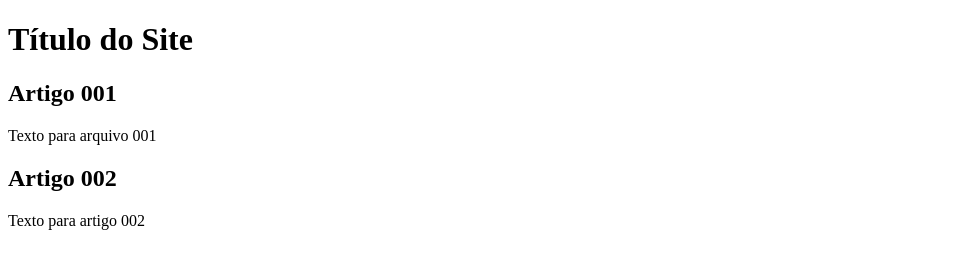
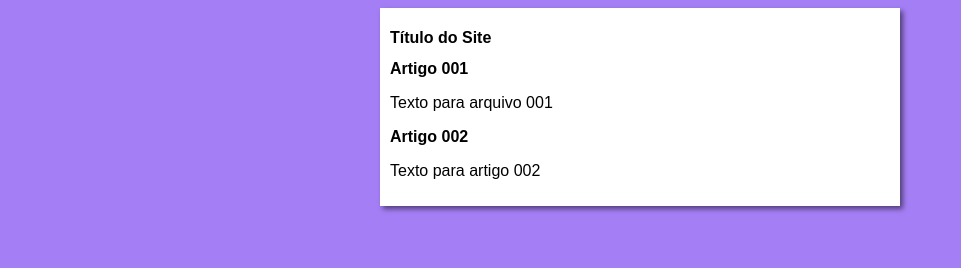
Before and after one commit to vinioliveira7/Projeto-Site, a plain HTML site: page index.html in a window 1280 px wide. Shown: the whole page, without its empty margins (0-961 px from the left). Drawn offline with Linux system fonts and the light colour scheme.

Commit message:
Starting to design

```diff
--- /dev/null
+++ b/estilos/style.css
@@ -0,0 +1,17 @@
+* {
+    font-family: sans-serif;
+    font-size: 16px;
+}
+
+body {
+    background-color: #a47ef5;
+
+}
+
+main {
+    background-color: white;
+    width: 500px;
+    margin: auto;
+    padding: 10px;
+    box-shadow: 3px 3px 5px rgba(0, 0, 0, 0.5);
+}
--- a/index.html
+++ b/index.html
@@ -3,6 +3,7 @@
 <head>
     <meta charset="UTF-8">
     <title>Title</title>
+    <link rel="stylesheet" href="estilos/style.css">
 </head>
     <body>
         <main>
```
